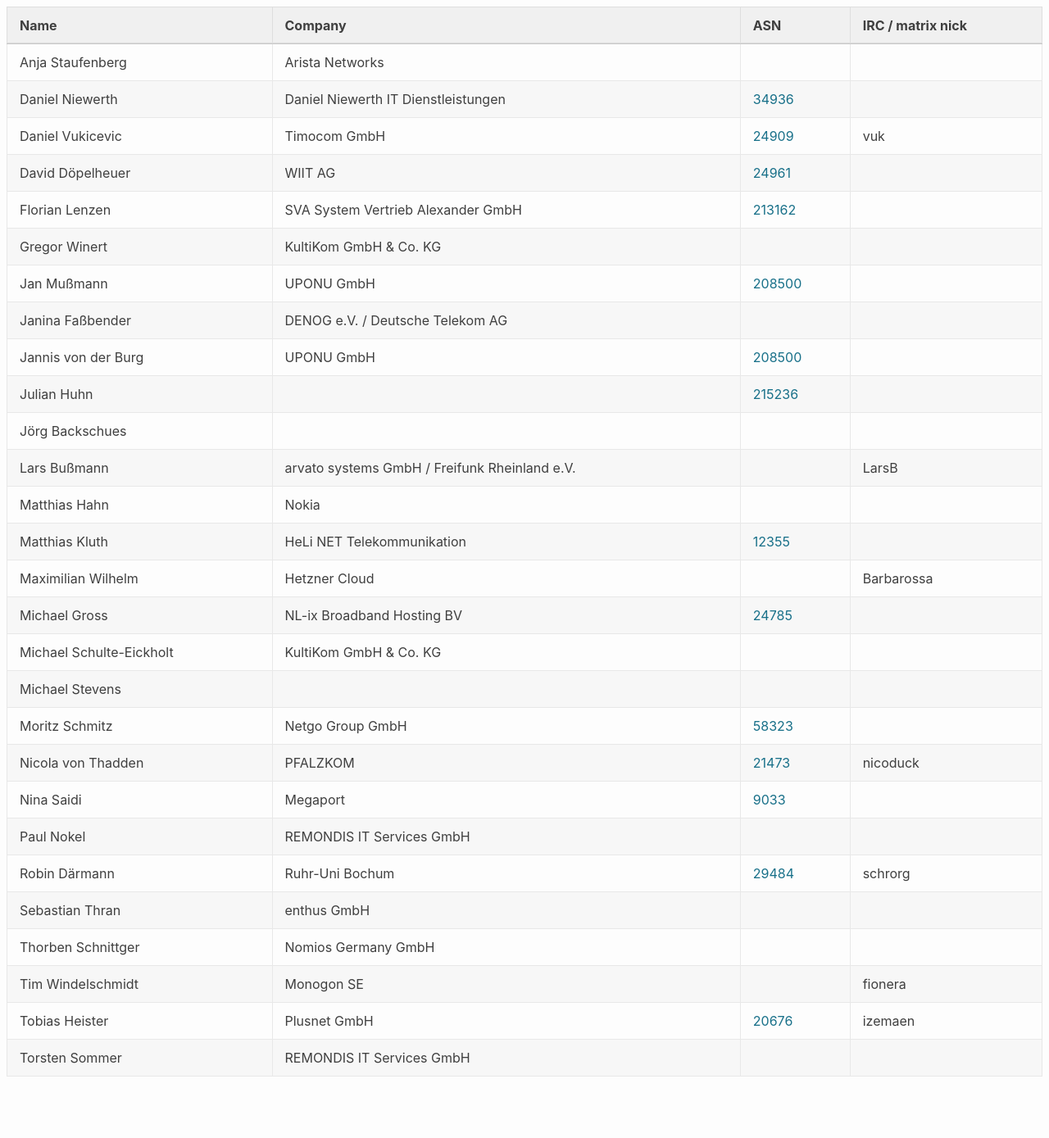
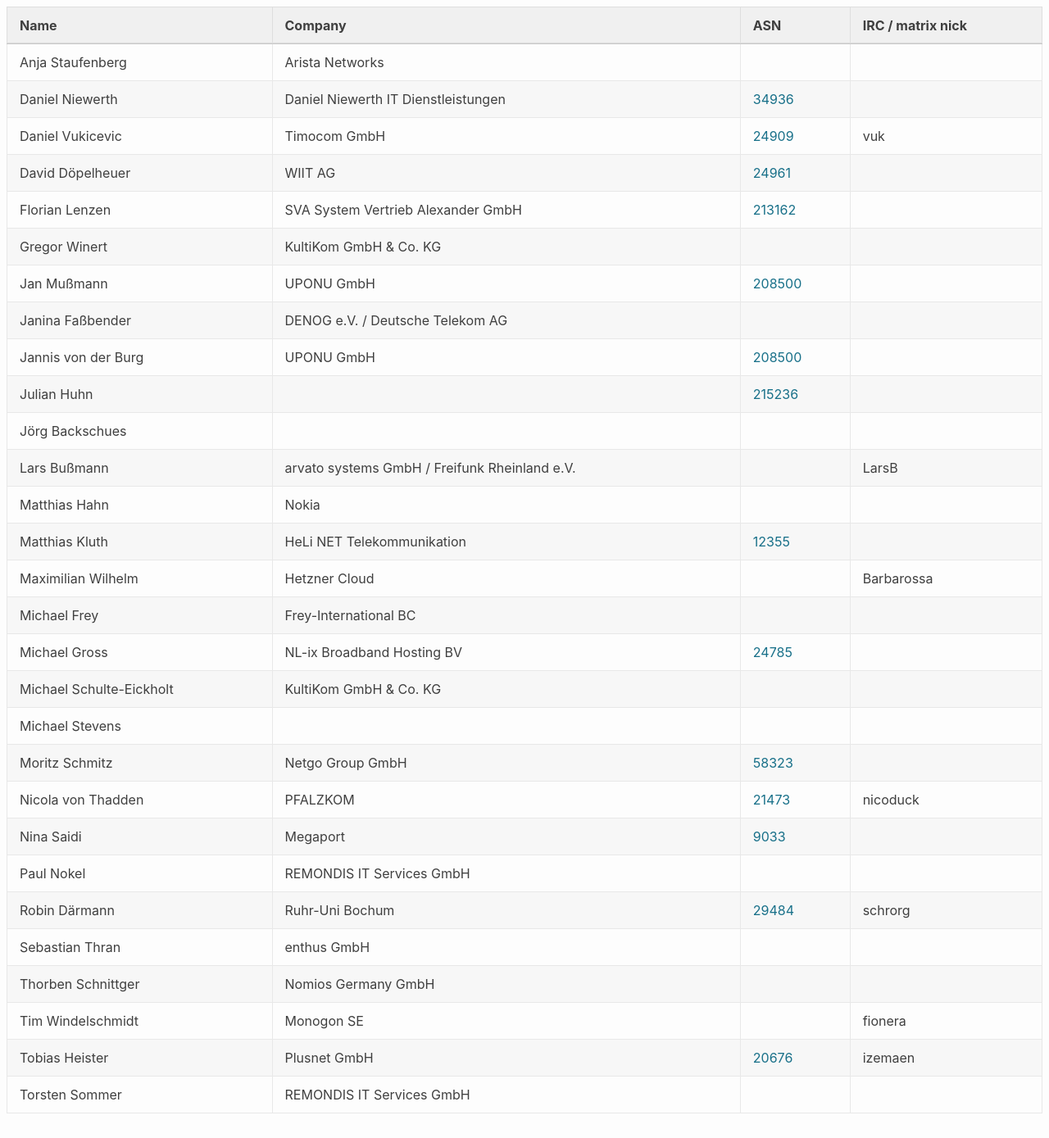
Before and after one commit to denog/pretix-attendeelist, a Jekyll site: the page built from denogmeetup25-02/index.markdown, in a window 1280 px wide and 1389 px high. Shown: the whole window at 82% size. Built offline with Jekyll 4.4.1, drawn with Linux system fonts in a browser that asks for light colours.

Commit message:
Latest data: Tue Feb  4 16:11:03 UTC 2025

```diff
--- a/_data/attendees_denogmeetup25-02.json
+++ b/_data/attendees_denogmeetup25-02.json
@@ -90,6 +90,12 @@
     "asn": null
   },
   {
+    "name": "Michael Frey",
+    "company": "Frey-International BC",
+    "irc": null,
+    "asn": null
+  },
+  {
     "name": "Michael Gross",
     "company": "NL-ix Broadband Hosting BV",
     "irc": null,
--- a/_data/attendees_member2025.json
+++ b/_data/attendees_member2025.json
@@ -108,12 +108,6 @@
     "asn": null
   },
   {
-    "name": "Ute Wolf",
-    "company": null,
-    "irc": null,
-    "asn": null
-  },
-  {
     "name": "Vincentz Petzholtz",
     "company": null,
     "irc": null,
```
